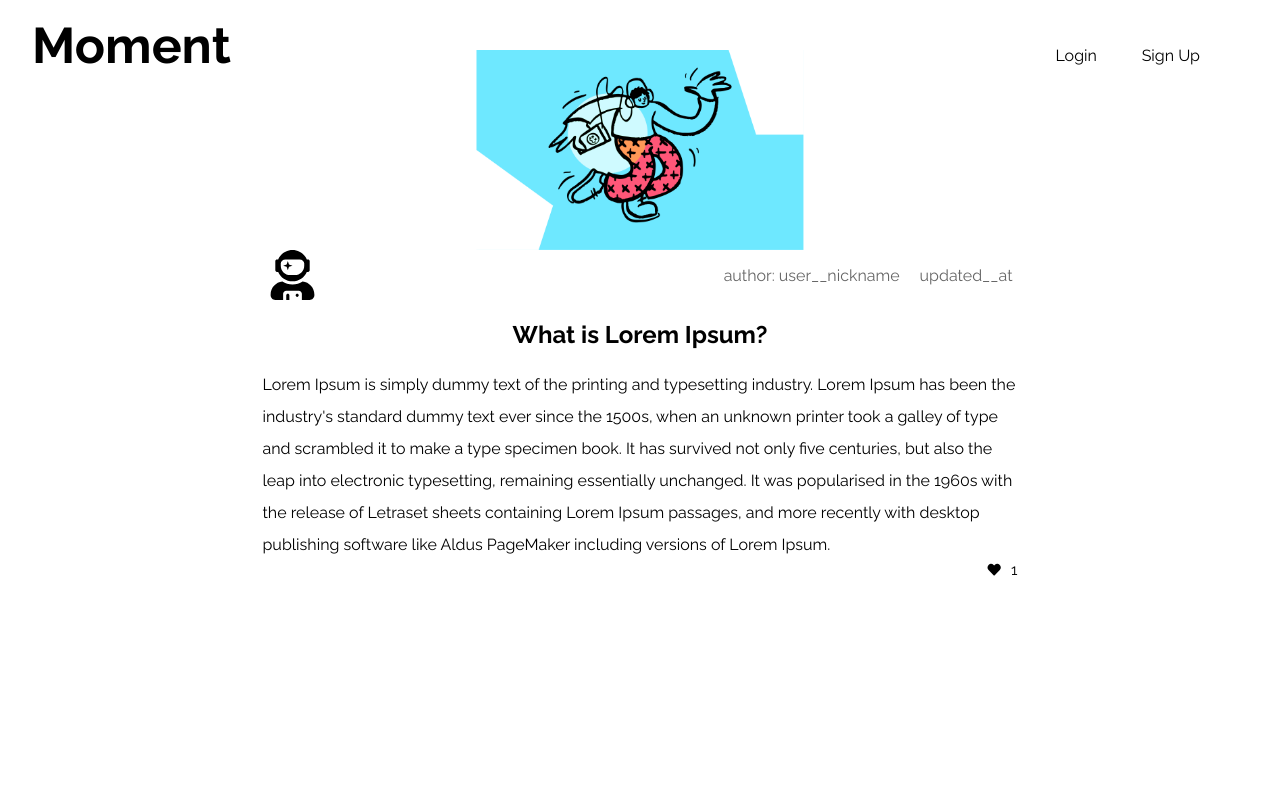
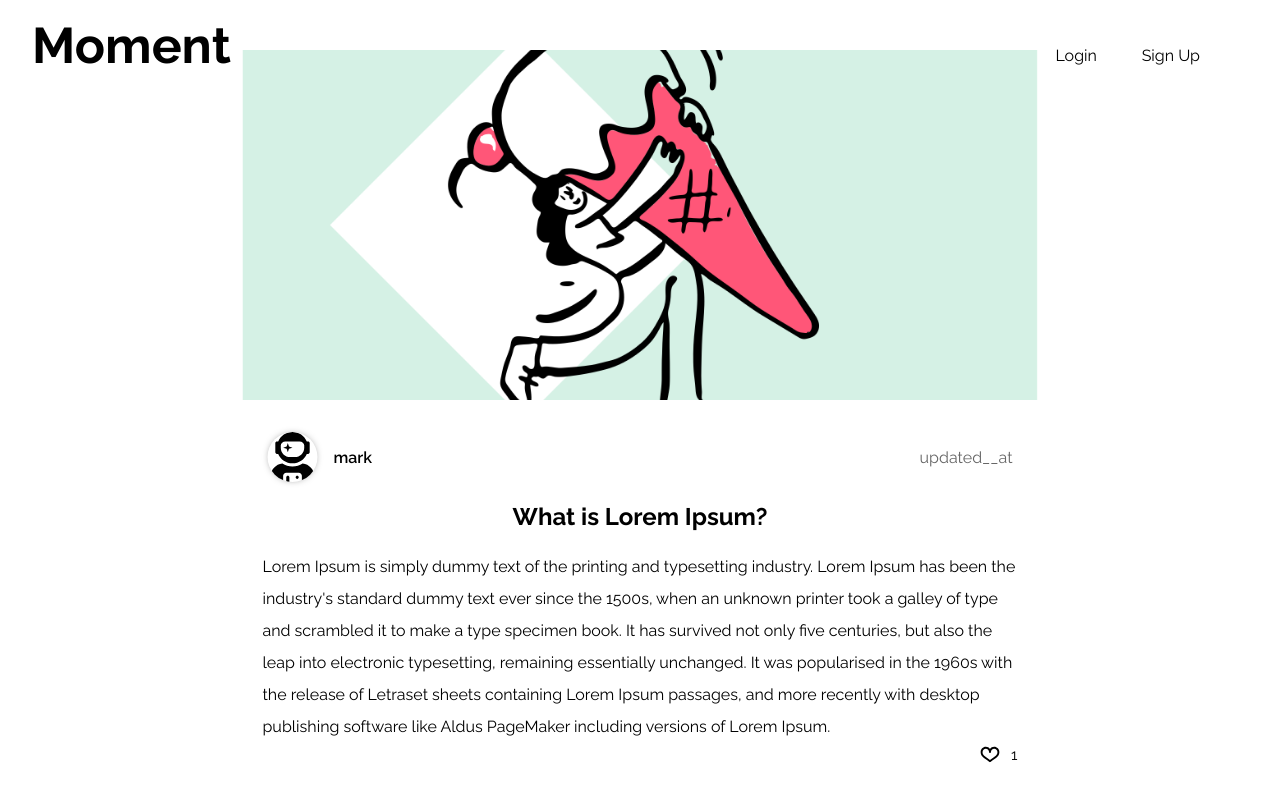
Before and after one commit to codestates/Moment, a React (Create React App) app in the folder client/: page /test in a window 1280 px wide. Shown: the top 800 px of the page. Built offline with nearby package versions, Linux system fonts and the light colour scheme; no server answers.

Commit message:
[Client]Fix: Modal, Mypage CSS

```diff
--- a/client/src/App.js
+++ b/client/src/App.js
@@ -1,5 +1,5 @@
 import './App.css';
-import React from 'react';
+import React, { useContext } from 'react';
 import { Route, Switch, Redirect } from 'react-router-dom';
 import HomePage from '../src/components/pages/homepage';
 import Header from '../src/components/header/header';
@@ -13,8 +13,11 @@ import Modal from './components/modal/Modal';
 import LogDetail from './components/log/LogDetail';
 import RecentPage from '../src/components/pages/recentpage';
 import axios from 'axios';
+import { Context } from './Context';
 
 function App() {
+	const { isLoginOpen, login } = useContext(Context);
+
 	return (
 		<div>
 			<Header />
@@ -25,15 +28,9 @@ function App() {
 				<Route exact path="/main">
 					<MainPage />
 				</Route>
-				<Route path="/log">
-					<WriteLog />
-				</Route>
-				<Route path="/myprofile">
-					<Mypage />
-				</Route>
-				<Route path="/fixprofile">
-					<MypageDetail />
-				</Route>
+				<Route path="/log">{login && !isLoginOpen ? <WriteLog /> : <Modal />}</Route>
+				<Route path="/myprofile">{login && !isLoginOpen ? <Mypage /> : <Modal />}</Route>
+				<Route path="/fixprofile">{login && !isLoginOpen ? <MypageDetail /> : <Modal />}</Route>
 				<Route path="/test">
 					<LogDetail />
 				</Route>
--- a/client/src/Context.js
+++ b/client/src/Context.js
@@ -8,11 +8,16 @@ const Context = React.createContext({
 
 const ContextProvider = ({ children }) => {
 	//login, signup
+	const [headerModalOpen, setHeaderModalOpen] = useState(false);
 	const [isLoginOpen, setIsLoginOpen] = useState(false);
 	const [isSignupOpen, setIsSignupOpen] = useState(false);
 	const [userInfo, setUserInfo] = useState('');
 	const [login, setLogin] = useState(false);
 	const [refreshToken, setRefreshToken] = useState('');
+	const headerModalHandler = () => {
+		setHeaderModalOpen(!headerModalOpen);
+		console.log(1);
+	};
 	const loginModalHandler = () => {
 		setIsLoginOpen(!isLoginOpen);
 		console.log(isLoginOpen);
@@ -71,6 +76,8 @@ const ContextProvider = ({ children }) => {
 				signUpModalHandler,
 				logoutHandler,
 				posts,
+				headerModalOpen,
+				headerModalHandler,
 			}}
 		>
 			{children}
--- a/client/src/components/header/header.js
+++ b/client/src/components/header/header.js
@@ -5,19 +5,19 @@ import ModalSignUp from '../modal/ModalSignUp';
 import Modal from '../modal/Modal';
 import { Context } from '../../Context';
 export default function Header() {
-	const { login, isLoginOpen, isSignupOpen, loginModalHandler, signUpModalHandler, logoutHandler } =
+	const { login, isSignupOpen, signUpModalHandler, logoutHandler, headerModalOpen, headerModalHandler } =
 		useContext(Context);
 
 	return (
 		<div className="header">
-			{isLoginOpen && <Modal />}
-			{isSignupOpen && <ModalSignUp signUpModalHandler={signUpModalHandler} isSignupOpen={isSignupOpen} />}
+			{headerModalOpen && <Modal />}
+			{isSignupOpen && <ModalSignUp />}
 			<Link className="header-title" to="/">
 				<h1>Moment</h1>
 			</Link>
 			{!login && (
 				<div className="option">
-					<div className="header-login" onClick={loginModalHandler}>
+					<div className="header-login" onClick={headerModalHandler}>
 						Login
 					</div>
 					<div className="header-signup" onClick={signUpModalHandler}>
--- a/client/src/components/log/LogDetail.js
+++ b/client/src/components/log/LogDetail.js
@@ -1,32 +1,32 @@
-import React, { useState } from 'react'
-import {FaUserAstronaut} from 'react-icons/fa'
+import React, { useState } from 'react';
+import { FaUserAstronaut } from 'react-icons/fa';
 import { FontAwesomeIcon } from '@fortawesome/react-fontawesome';
-import { faHeart } from '@fortawesome/free-solid-svg-icons';
-import classes from './LogDetail.module.css'
+import { TiHeartOutline } from 'react-icons/ti';
+import classes from './LogDetail.module.css';
 
-
-const LogDetail = ({post}) => {
-
+const LogDetail = ({ post }) => {
 	//post 정보(title, image, author, updated__at, content, like)를 프랍으로 받아서 보여주기
 	const [heartClicked, setHeartClicked] = useState(false);
-    const [numOfLike, setNumOfLike] = useState(1)
+	const [numOfLike, setNumOfLike] = useState(1);
 
 	const likeHandler = () => {
-        setHeartClicked((prev) => !prev)
-        setNumOfLike((prev) => {
-            if(heartClicked) return prev-1;
-            return prev+1;
-        })
-    }
+		setHeartClicked(prev => !prev);
+		setNumOfLike(prev => {
+			if (heartClicked) return prev - 1;
+			return prev + 1;
+		});
+	};
 	return (
 		<div className={`${classes.contains} ${classes.middle}`}>
 			<div className={classes.header__container}>
-                        <img src={require('../../static/images/composition-10.png').default} />
+				<img src={require('../../static/images/composition-3.png').default} className="header-image"></img>
 			</div>
 			<div className={classes.userInfo__container}>
-                        <FaUserAstronaut size="50"/>
+				<div className={classes.userPicName}>
+					<FaUserAstronaut className={classes.pic} size="50" />
+					<span>mark</span>
+				</div>
 				<div className={classes.text__container}>
-                            <span>author: user__nickname</span>
 					<span>updated__at</span>
 				</div>
 			</div>
@@ -37,16 +37,18 @@ const LogDetail = ({post}) => {
 				<div className={classes.body__container}>
 					<p>{`Lorem Ipsum is simply dummy text of the printing and typesetting industry. Lorem Ipsum has been the industry's standard dummy text ever since the 1500s, when an unknown printer took a galley of type and scrambled it to make a type specimen book. It has survived not only five centuries, but also the leap into electronic typesetting, remaining essentially unchanged. It was popularised in the 1960s with the release of Letraset sheets containing Lorem Ipsum passages, and more recently with desktop publishing software like Aldus PageMaker including versions of Lorem Ipsum.`}</p>
 					<div className={classes.like__container}>
-                            <button className={heartClicked ? `${classes.heart__clicked} ${classes.heart}` : `${classes.heart}`} onClick={likeHandler}>
-                                <FontAwesomeIcon icon={faHeart} />
+						<button
+							className={heartClicked ? `${classes.heart__clicked} ${classes.heart}` : `${classes.heart}`}
+							onClick={likeHandler}
+						>
+							<TiHeartOutline size={23} />
 							<div className={classes.likeNum}>{numOfLike}</div>
 						</button>
 					</div>
 				</div>
 			</div>
 		</div>
-    )
-}
+	);
+};
 
-
-export default LogDetail
+export default LogDetail;
--- a/client/src/components/log/LogDetail.module.css
+++ b/client/src/components/log/LogDetail.module.css
@@ -1,35 +1,43 @@
-*{
+* {
 	margin: 0;
 	padding: 0;
 }
 
-.middle{
+.middle {
 	position: absolute;
 	top: 50%;
 	left: 50%;
 	transform: translate(-50%, -50%);
 }
 
-.contains{
+.contains {
 	width: 795px;
 	height: 700px;
 }
 
-.front, .back{
+.front,
+.back {
 	width: 100%;
 	height: 100%;
 	overflow: hidden;
 }
 
-.header__container{
+.header__container {
 	width: 795px;
-    height: 200px;
-    /* overflow: hidden; */
+	height: 350px;
+	overflow: hidden;
 	display: flex;
 	justify-content: center;
 }
+.header__container img {
+	/* display: none; */
+	object-fit: cover;
 
-.userInfo__container{
+	width: 100%;
+	height: 100%;
+}
+.userInfo__container {
+	margin-top: 2em;
 	width: 100%;
 	height: 50px;
 	display: flex;
@@ -37,14 +45,26 @@
 	justify-content: space-between;
 	padding: 25px;
 }
-.text__container{
+.userPicName {
+	display: flex;
+	align-items: center;
+	gap: 1em;
+}
+.userPicName .pic {
+	box-shadow: 0px 0px 10px -5px;
+	border-radius: 10rem;
+}
+.userPicName span {
+	font-weight: 600;
+}
+.text__container {
 	display: flex;
 	justify-content: flex-end;
 	gap: 20px;
 	opacity: 60%;
 }
 
-.content__container{
+.content__container {
 	width: 100%;
 	height: 450px;
 	display: flex;
@@ -54,16 +74,16 @@
 	padding: 20px;
 }
 
-.body__container{
+.body__container {
 	margin-top: 20px;
 	line-height: 200%;
 }
 
-button{
+button {
 	border: none;
 	background-color: transparent;
 }
-.like__container{
+.like__container {
 	display: flex;
 	gap: 10px;
 	justify-content: flex-end;
@@ -85,7 +105,7 @@ button{
 	transform: scale(1.2);
 	color: #ff5093;
 }
-.heart:active{
+.heart:active {
 	border: 0;
 	outline: 0;
 	background: transparent;
@@ -101,6 +121,6 @@ button{
 	color: #ff5093;
 }
 
-.likeNum{
+.likeNum {
 	font-size: 15px;
 }
--- a/client/src/components/log/WriteLog.js
+++ b/client/src/components/log/WriteLog.js
@@ -1,12 +1,9 @@
-import React, { useState, useContext } from 'react';
+import React, { useState } from 'react';
 import axios from 'axios';
 import classes from './WriteLog.module.css';
-import Modal from '../modal/Modal';
 import { AiFillLock, AiFillUnlock } from 'react-icons/ai';
-import { Context } from '../../Context';
 
 const WriteLog = () => {
-	const { login } = useContext(Context);
 	const [title, setTitle] = useState('');
 	const [content, setContent] = useState('');
 	const [secret, setSecret] = useState(false);
@@ -32,11 +29,8 @@ const WriteLog = () => {
 			)
 			.then(res => console.log(res));
 	};
-	console.log(login);
 	return (
 		<>
-			{!login && <Modal />}
-			{login && (
 			<div className={classes.contains}>
 				<div className={classes.header}>
 					<h2>Make your Moment Forever</h2>
@@ -100,7 +94,7 @@ const WriteLog = () => {
 					</div>
 				</form>
 			</div>
-			)}
+			){/* } */}
 		</>
 	);
 };
--- a/client/src/components/modal/Modal.js
+++ b/client/src/components/modal/Modal.js
@@ -10,7 +10,8 @@ const FACEBOOK_ID = process.env.REACT_APP_FACEBOOK_ID;
 const GOOGLE_CLIENT_ID = process.env.REACT_APP_GOOGLE_CLIENT_ID;
 
 const Modal = () => {
-	const { loginHandler, getUserInfo, refreshTokenHandler, loginModalHandler } = useContext(Context);
+	const { loginHandler, getUserInfo, refreshTokenHandler, loginModalHandler, headerModalOpen, headerModalHandler } =
+		useContext(Context);
 	const modalRef = useRef();
 	const [enteredEmail, setEnteredEmail] = useState('');
 	const [emailIsValid, setEmailIsValid] = useState(true);
@@ -42,7 +43,8 @@ const Modal = () => {
 	};
 	const closerModal = e => {
 		if (modalRef.current === e.target) {
-			loginModalHandler();
+			if (headerModalOpen) headerModalHandler();
+			else loginModalHandler();
 		}
 	};
 	const submitHandler = async () => {
@@ -56,8 +58,13 @@ const Modal = () => {
 		console.log(refreshToken);
 		refreshTokenHandler(refreshToken);
 		loginHandler();
-		loginModalHandler();
-		document.location.href = './main';
+		if (headerModalOpen) {
+			headerModalHandler();
+			document.location.href = './main';
+		} else {
+			loginModalHandler();
+			document.location.href = './main';
+		}
 	};
 	const FB_URL = `https://www.facebook.com/v11.0/dialog/oauth?client_id=${FACEBOOK_ID}&redirect_uri=https://api.m0ment.be/users/facebook&scope=email,public_profile`;
 	const Google_URL = `https://accounts.google.com/o/oauth2/v2/auth?client_id=${GOOGLE_CLIENT_ID}&response_type=code&scope=openid email&redirect_uri=https://api.m0ment.be/users/google`;
@@ -66,6 +73,10 @@ const Modal = () => {
 	};
 	const googleHandler = () => {
 		window.location.assign(Google_URL);
+	};
+	const closeButtonHandler = () => {
+		if (headerModalOpen) headerModalHandler();
+		else loginModalHandler();
 	};
 
 	const portalPlace = document.getElementById('overlay');
@@ -112,7 +123,7 @@ const Modal = () => {
 								</button>
 							</div>
 						</div>
-						<div className="modalclosebutton" onClick={loginModalHandler}>
+						<div className="modalclosebutton" onClick={closeButtonHandler}>
 							&#10005;
 						</div>
 					</div>
```
Also changed, not shown: client/src/App_demo.js (+8 -40 lines), client/src/components/mypage/Mypage.js (+13 -16 lines), client/src/components/mypage/Mypage.module.css (+39 -10 lines). Lines whose indentation alone changed are shown as unchanged.
